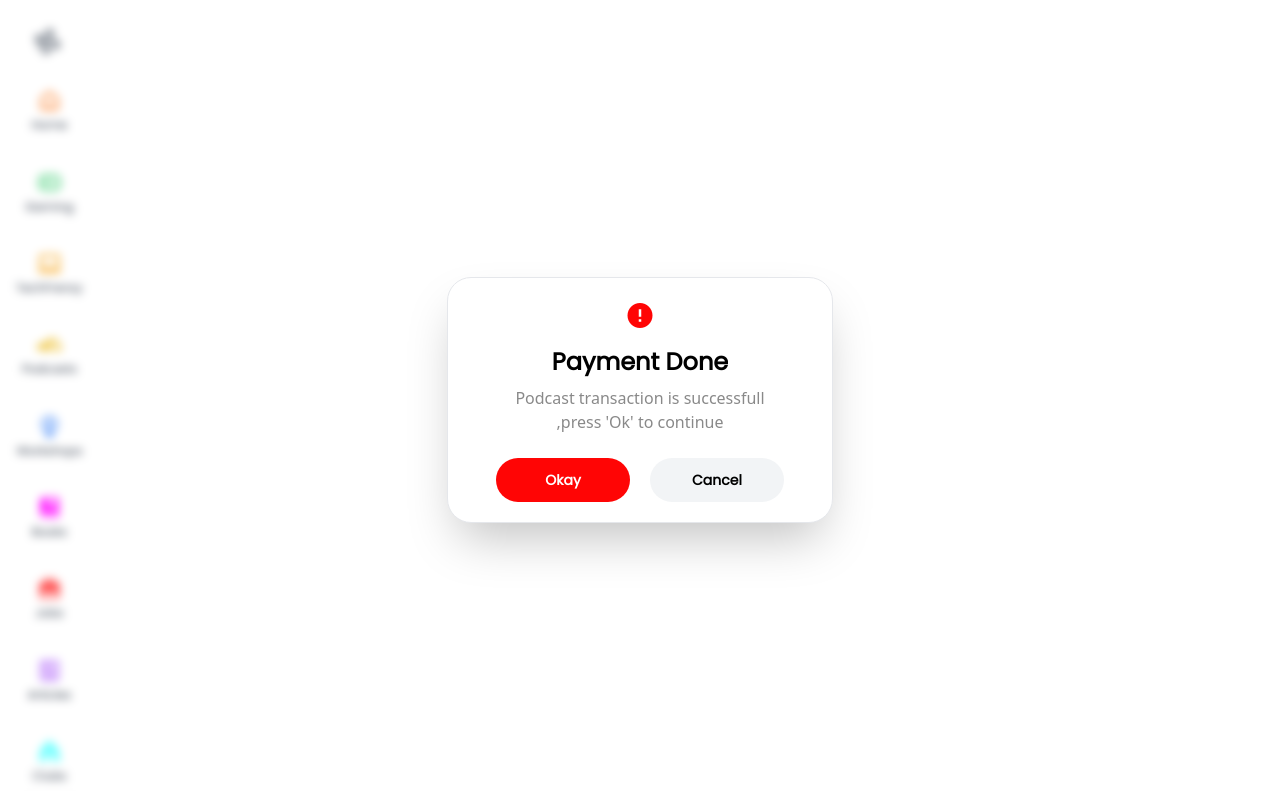
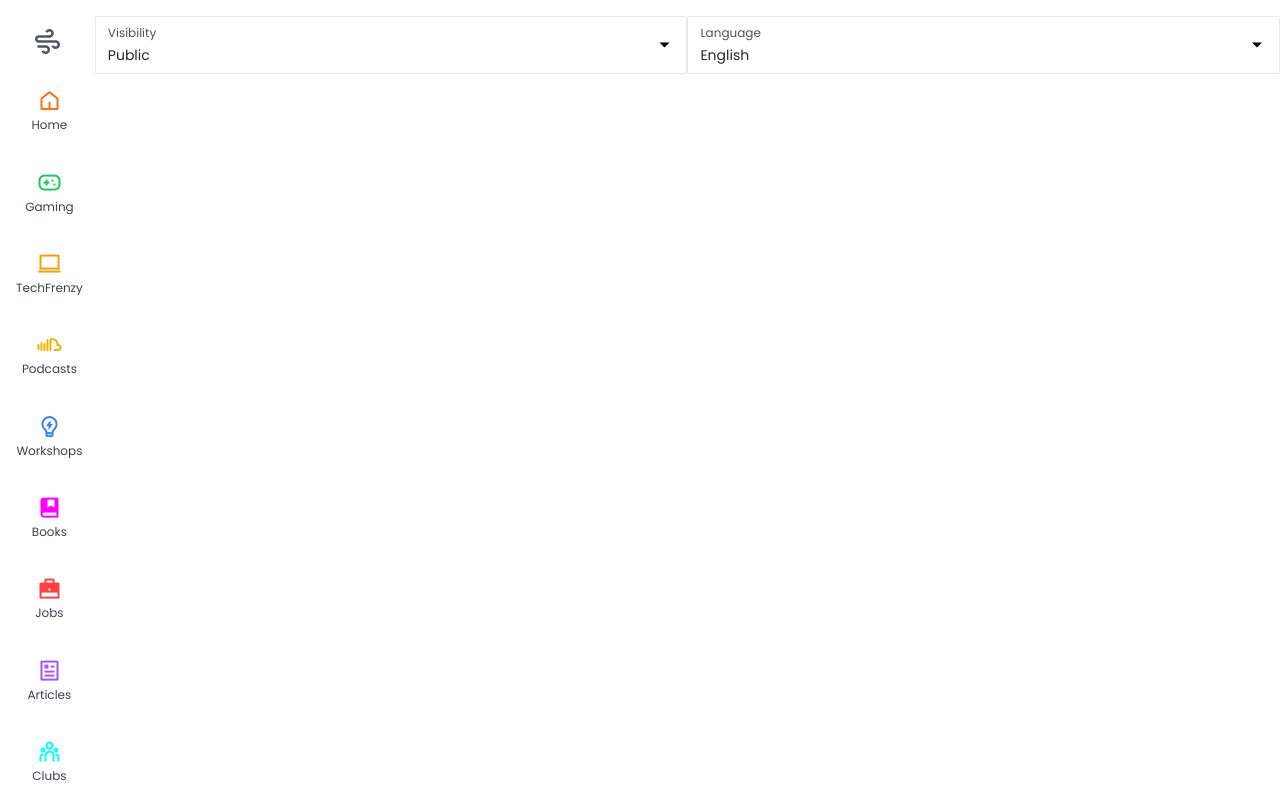
Before and after one commit to BubbleBitCore/TechMingle, a React (Create React App) app: page /test in a window 1280 px wide. Built offline with nearby package versions, Linux system fonts and the light colour scheme.

Commit message:
added dropdown component

```diff
--- /dev/null
+++ b/src/components/DropDown.jsx
@@ -0,0 +1,94 @@
+import { useState, useRef, useEffect } from "react";
+import { useSelector } from "react-redux";
+
+const DropDown = ({
+  error = false,
+  setError,
+  title,
+  value,
+  setValue,
+  list,
+}) => {
+  const [showDropDown, setShowDropDown] = useState(false);
+  const mode = useSelector((state) => state.common.mode);
+  const dropDownRef = useRef(null);
+
+  useEffect(() => {
+    const handleClickOutside = (event) => {
+      if (dropDownRef.current && !dropDownRef.current.contains(event.target)) {
+        setShowDropDown(false);
+      }
+    };
+    document.addEventListener("mousedown", handleClickOutside);
+    return () => {
+      document.removeEventListener("mousedown", handleClickOutside);
+    };
+  }, [dropDownRef]);
+  return (
+    <>
+      <div className="flex flex-col w-1/2 " ref={dropDownRef}>
+        <div
+          className={`flex border justify-between items-center rounded-sm p-2 px-3  transition-all duration-300  ${
+            error
+              ? "border-red-500"
+              : `${mode ? "border-zinc-700 hover:border-zinc-400" : ""}`
+          }`}
+          onClick={() => {
+            console.log(title + " clicked")
+            setShowDropDown(!showDropDown);
+          }}
+        >
+          <div
+            className={`flex flex-col gap-1 text-xs transition-all duration-300`}
+          >
+            <p
+              className={`${
+                error
+                  ? "text-red-500"
+                  : `${mode ? "text-zinc-400" : "text-zinc-600"}`
+              }`}
+            >
+              {title}
+            </p>
+            <p
+              className={`${
+                mode ? "text-zinc-200" : "text-zinc-800"
+              } text-sm capitalize`}
+            >{`${value}`}</p>
+          </div>
+          <i className="ri-arrow-down-s-fill text-xl cursor-pointer"></i>
+        </div>
+        <div className={`${showDropDown ? "flex" : "hidden"} z-10 transition-all duration-300`}>
+          <div
+            className={`flex flex-col ${
+              mode ? "bg-zinc-900" : "bg-[#f9f8f8]"
+            } w-full rounded-lg overflow-hidden capitalize`}
+          >
+            {list.length > 0 &&
+              list.map((item, idx) => (
+                <p
+                  key={idx}
+                  className={`py-1 text-xs ${
+                    mode
+                      ? "hover:bg-blue-600"
+                      : "hover:bg-blue-500 hover:text-white"
+                  }  px-4 transition-all duration-500 cursor-pointer`}
+                  onClick={() => {
+                    setValue(item);
+                    if (error) {
+                      setError(false);
+                    }
+                    setShowDropDown(false);
+                  }}
+                >
+                  {`${item}`}
+                </p>
+              ))}
+          </div>
+        </div>
+      </div>
+    </>
+  );
+};
+
+export default DropDown;
--- a/src/pages/Test.jsx
+++ b/src/pages/Test.jsx
@@ -1,62 +1,26 @@
 // This page is created to test individual components
-import { useEffect, useState } from "react";
-import FlashMsg from "../components/FlashMsg/FlashMsg";
-import {
-  FLASH_ERROR,
-  FLASH_PENDING,
-  FLASH_SUCCESS,
-  FLASH_WARNING,
-} from "../constants/FlashMsgConstants.js";
-import { AnimatePresence } from "framer-motion";
+import { useState } from "react";
+import DropDown from "../components/DropDown";
 
 const Test = () => {
-  const [flashVisibility, setFlashVisibility] = useState(true);
-  const FLASH_STATE = {
-    flashVisibility,
-    setFlashVisibility,
-  };
-  const [settlePromise, setSettlePromise] = useState(false);
-  useEffect(() => {
-    setTimeout(() => {
-      setSettlePromise(true);
-    }, 5000);
-  }, []);
+  const [podcastVisibility, setPodcastVisibility] = useState("Public");
+  const [language,setLanguage] = useState("English");
+  const languages = ["Hindi","English","Marathi","Spanish"];
   return (
     <>
-      <AnimatePresence>
-        {flashVisibility && (
-          <FlashMsg
-            key={"FlasMsg"}
-            FLASH_STATE={FLASH_STATE}
-            FLASH_TYPE={FLASH_ERROR}
-            FLASH_TITLE={"Payment Done"}
-            FLASH_MESSAGE={
-              "Podcast transaction is successfull ,press 'Ok' to continue"
-            }
-            ONCLICK={() => {
-              console.log("hello");
-            }}
-            enableCancel={true}
-            CANCELCLICK={() => {
-              console.log("cancel");
-            }}
-            enablePromiseFlash={true}
-            promiseSettled={settlePromise}
-            postPromiseCancelClick={() => {
-              console.log("Post Promise cancel");
-            }}
-            postPromiseOnClick={() => {
-              console.log("Post Promise ok");
-            }}
-            postPromiseFlashType={FLASH_SUCCESS}
-            postPromiseEnableCancel={false}
-            postPromiseTitle={"Update Successfull"}
-            postPromiseMessage={
-              "Podcast transaction is successfull ,press 'Ok' to continue"
-            }
-          />
-        )}
-      </AnimatePresence>
+      <DropDown
+        title={"Visibility"}
+        value={podcastVisibility}
+        setValue={setPodcastVisibility}
+        list={["Private", "Public"]}
+      ></DropDown>
+
+      <DropDown
+        title={"Language"}
+        value={language}
+        setValue={setLanguage}
+        list={languages}
+      ></DropDown>
     </>
   );
 };
```
